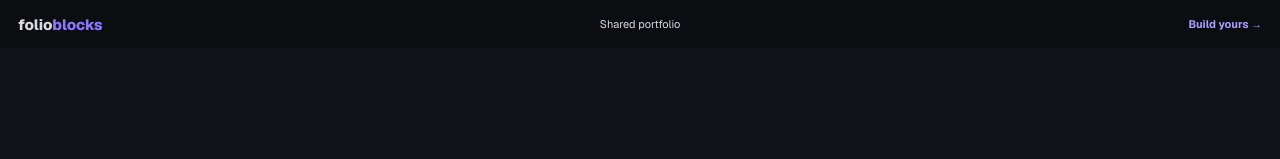
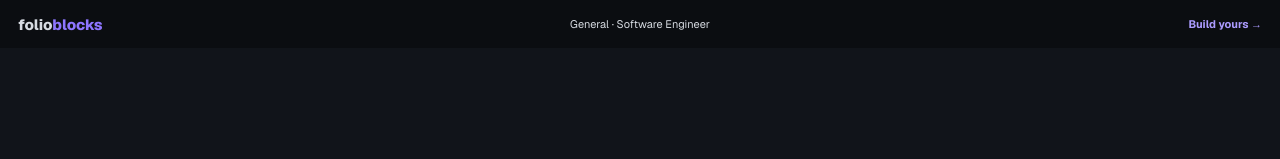
Before and after one commit to srbmaury/Portfolio-Builder, a Next.js app: page /p/1 in a window 1280 px wide. Shown: the top 159 px of the page. Built offline with nearby package versions, Linux system fonts and the light colour scheme.

Commit message:
feat: add portfolio-aware share metadata

```diff
--- a/app/p/[slug]/page.tsx
+++ b/app/p/[slug]/page.tsx
@@ -8,34 +8,58 @@ type PageProps = {
   searchParams: Promise<{ data?: string | string[] }>;
 };
 
-export async function generateMetadata({ params }: PageProps): Promise<Metadata> {
+function readSnapshot(raw?: string) {
+  if (!raw) return null;
+
+  try {
+    return decodeSnapshot(raw);
+  } catch {
+    return null;
+  }
+}
+
+export async function generateMetadata({ params, searchParams }: PageProps): Promise<Metadata> {
   const { slug } = await params;
+  const query = await searchParams;
+  const raw = Array.isArray(query.data) ? query.data[0] : query.data;
+  const snapshot = readSnapshot(raw);
+
+  if (!snapshot) {
+    return {
+      title: `${slug.replace(/-/g, " ")} — Portfolio`,
+      description: "A portfolio built with FolioBlocks.",
+    };
+  }
+
+  const { profile } = snapshot.data;
+  const targetRole = snapshot.meta?.targetRole || profile.role;
+
   return {
-    title: `${slug.replace(/-/g, " ")} — Portfolio`,
-    description: "A portfolio built with FolioBlocks.",
+    title: `${profile.name} — ${targetRole}`,
+    description: profile.tagline,
   };
 }
 
 export default async function PublishedPortfolio({ searchParams }: PageProps) {
   const query = await searchParams;
   const raw = Array.isArray(query.data) ? query.data[0] : query.data;
-
-  let snapshot = sampleSnapshot;
-  let invalid = false;
-
-  if (raw) {
-    try {
-      snapshot = decodeSnapshot(raw);
-    } catch {
-      invalid = true;
-    }
-  }
+  const decoded = readSnapshot(raw);
+  const invalid = Boolean(raw && !decoded);
+  const snapshot = decoded || sampleSnapshot;
 
   return (
     <div className="published-shell">
       <div className="published-bar">
-        <Link href="/">folio<span>blocks</span></Link>
-        <p>{invalid ? "This share link was invalid, so a demo portfolio is shown." : "Shared portfolio"}</p>
+        <Link href="/">
+          folio<span>blocks</span>
+        </Link>
+        <p>
+          {invalid
+            ? "This share link was invalid, so a demo portfolio is shown."
+            : snapshot.meta
+              ? `${snapshot.meta.name} · ${snapshot.meta.targetRole}`
+              : "Shared portfolio"}
+        </p>
         <Link href="/builder">Build yours →</Link>
       </div>
       <PortfolioRenderer snapshot={snapshot} />
```
